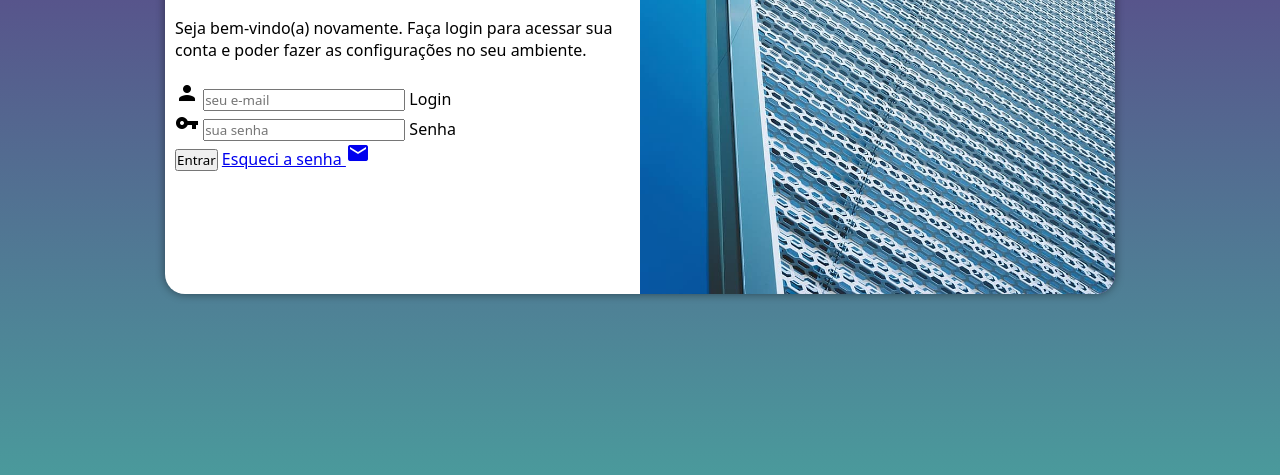
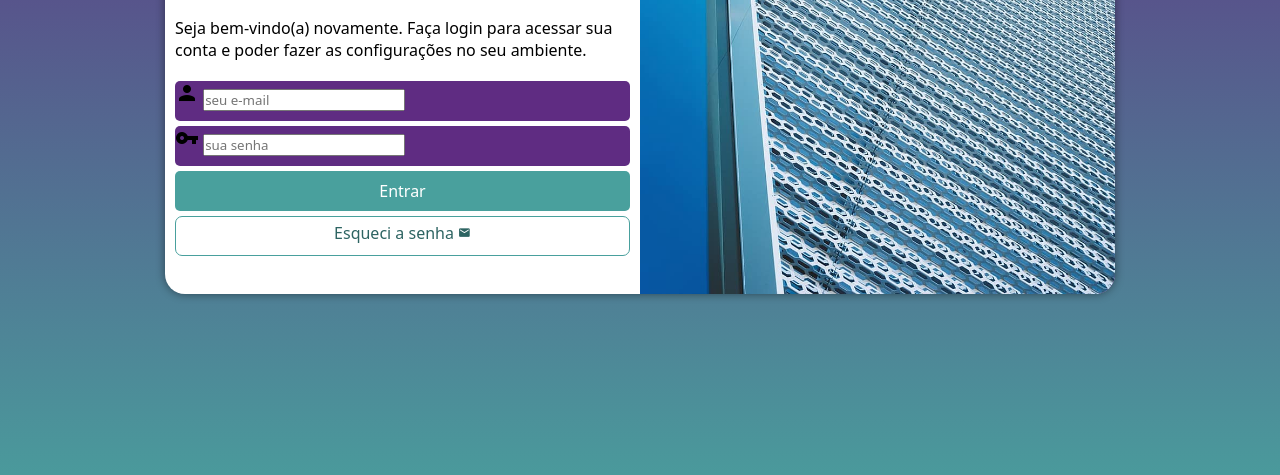
Before and after one commit to Thadeu-Borges/Projeto-Login, a plain HTML site: page index.html in a window 1280 px wide. Shown: the part 281-756 px from the top of the page. Drawn offline with Linux system fonts and the light colour scheme.

Commit message:
formatação do formulário

```diff
--- a/estilos/style.css
+++ b/estilos/style.css
@@ -63,3 +63,55 @@ div#formulario > h1 {
 div#formulario > p {
     font-size: 0.8em;
 }
+
+form > div.campo {
+    background-color: #5f2c82;
+    display: block;
+    width: 100%;
+    height: 40px;
+    border-radius: 5px;
+    margin: 5px 0px;
+}
+
+div.campo > label {
+    display: none;
+}
+
+form > input[type=submit] {
+    display: block;
+    font-size: 1em;
+    width: 100%;
+    height: 40px;
+    background-color: #49a09d;
+    color: white;
+    border: none;
+    border-radius: 5px;
+    cursor: pointer;
+}
+
+form > input[type=submit]:hover {
+    background-color: #2d6462;
+}
+
+form > a.botao {
+    display: block;
+    text-align: center;
+    font-size: 1em;
+    width: 100%;
+    height: 40px;
+    padding-top: 5px;
+    margin-top: 5px;
+    background-color: white;
+    color: #2d6462;
+    border: 1px solid #49a09d;
+    border-radius: 7px;
+    text-decoration: none;
+}
+
+form > a.botao:hover {
+    background-color: #6cd3cf;
+}
+
+form > a.botao > i {
+    font-size: 0.8em;
+}
--- a/index.html
+++ b/index.html
@@ -29,7 +29,7 @@
                         <label for="isenha">Senha</label>
                     </div>
                     <input type="submit" value="Entrar">
-                    <a href="esqueci.html">
+                    <a href="esqueci.html" class="botao">
                         Esqueci a senha <i class="material-icons">mail</i>
                     </a>
                 </form>
```
